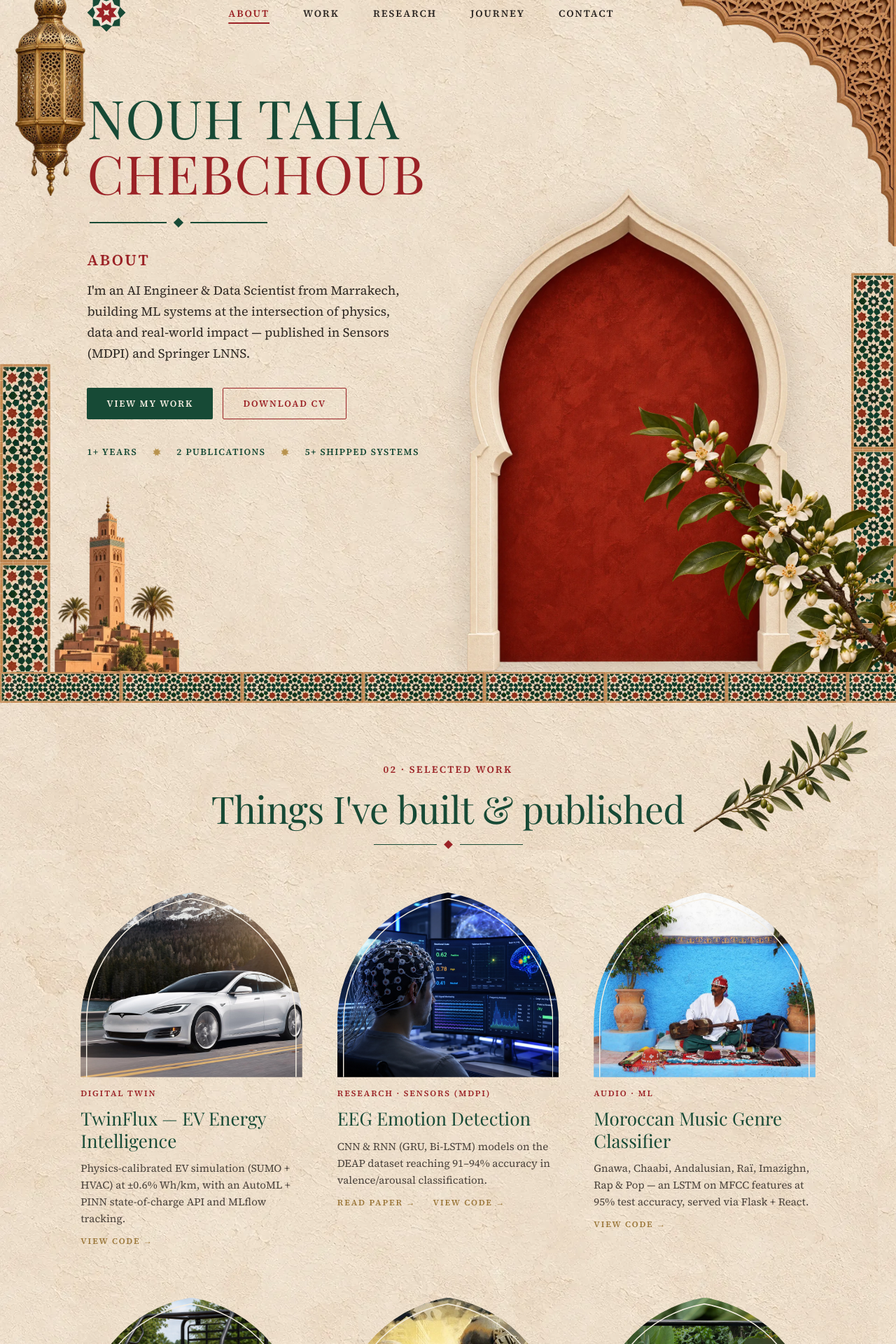
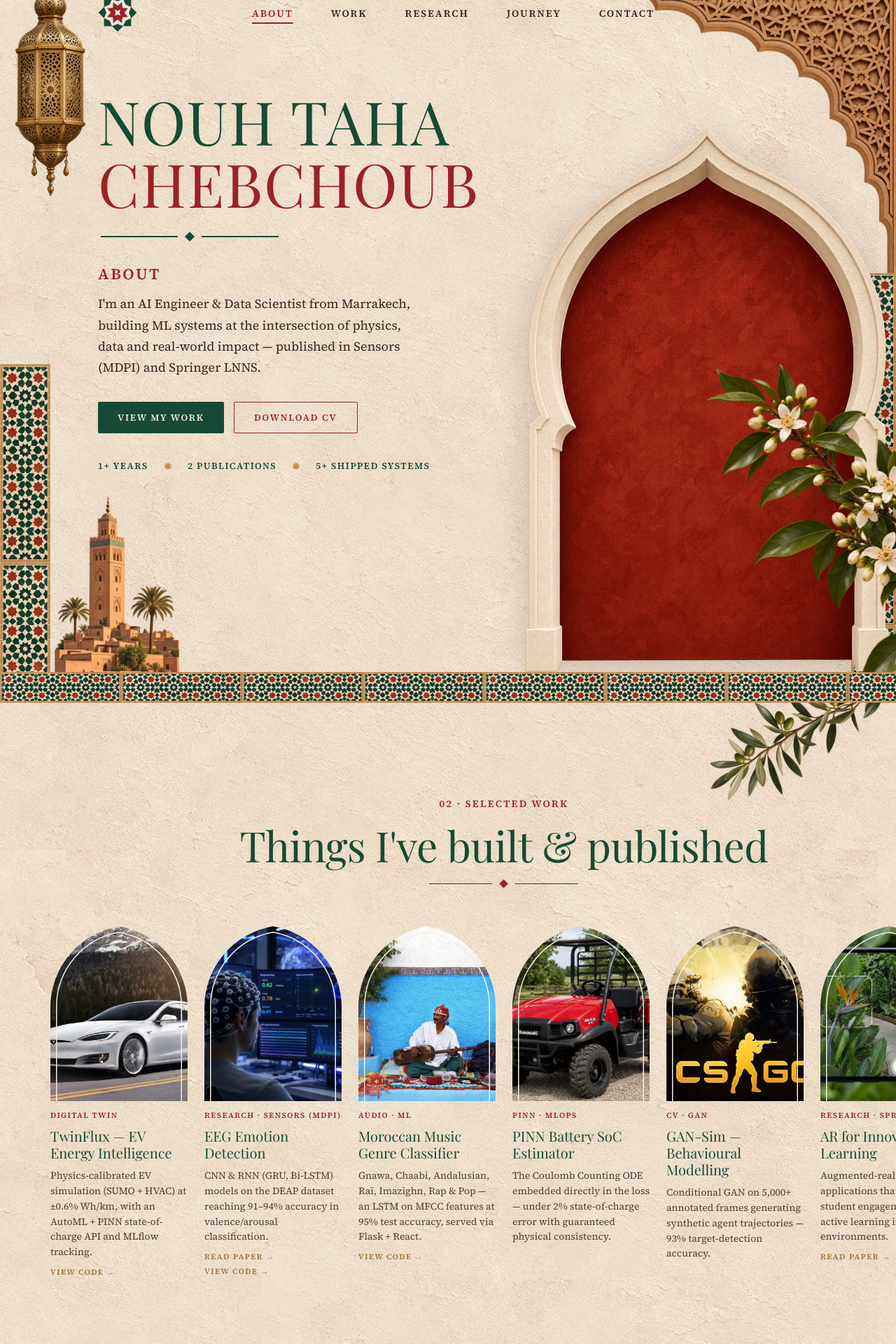
Before and after one commit to Chabachib/Portfolio, a Next.js app: page / in a window 1280 px wide. Shown: the part 40-1960 px from the top of the page at 70% size. Built offline with nearby package versions, Linux system fonts and the light colour scheme.

Commit message:
feat: fit each section to one screen and root olive branches in the doorway

```diff
--- a/app/globals.css
+++ b/app/globals.css
@@ -16,8 +16,7 @@
   --display: var(--font-display, "Playfair Display"), Georgia, serif;
   --body:    var(--font-body, "Source Serif 4"), Georgia, serif;
 
-  --pad-x:   min(140px, 9.72vw);           /* hero text inset, 140px at 1440 */
-  --sec-pad: clamp(20px, 9vw, 130px);      /* section side padding */
+  --sec-pad: clamp(20px, 9vw, 130px);      /* side padding outside the desktop artboards */
 }
 
 * { box-sizing: border-box; margin: 0; padding: 0 }
@@ -41,6 +40,16 @@ a:focus-visible { outline: 2px solid var(--red); outline-offset: 4px }
 .gold  { color: var(--gold-light) }
 .cream { color: var(--cream) }
 
+/* ───────────────── SCREENS ─────────────────
+   On desktop every section is a 1440×1000 artboard (the FigCraft frame) scaled with
+   `zoom` so it always fits the window — see the fit script in app/layout.tsx. */
+.stage {
+  position: relative;
+  width: 1440px; height: 1000px;
+  margin: 0 auto;
+  zoom: var(--z, 1);
+}
+
 /* ───────────────── TYPE + ORNAMENTS ───────────────── */
 .eyebrow {
   font: 600 14px/1.3 var(--body);
@@ -54,10 +63,7 @@ a:focus-visible { outline: 2px solid var(--red); outline-offset: 4px }
   display: flex; flex-direction: column; align-items: center;
   gap: 16px; text-align: center;
 }
-.section-title {
-  font: 400 clamp(36px, 4.2vw, 60px)/1.15 var(--display);
-  letter-spacing: -0.01em;
-}
+.section-title { font: 400 60px/1.15 var(--display); letter-spacing: -0.01em }
 .section-title em { font-style: italic; color: var(--red) }
 
 .divider { display: flex; align-items: center; gap: 12px }
@@ -67,7 +73,7 @@ a:focus-visible { outline: 2px solid var(--red); outline-offset: 4px }
 .accent-gold .divider-line, .accent-gold .divider-diamond { background: var(--gold-light) }
 
 .zellige-band {
-  position: absolute; top: 0; left: 0; right: 0; height: 44px;
+  position: absolute; top: 0; left: 0; right: 0; height: 44px; z-index: 2;
   background: url('/assets/moroccan/zellige-h.webp') repeat-x left center / auto 44px;
 }
 .zellige-v { background: url('/assets/moroccan/zellige.webp') repeat-y center top / 100% auto }
@@ -87,24 +93,22 @@ a:focus-visible { outline: 2px solid var(--red); outline-offset: 4px }
 .btn-outline-gold { border: 1.5px solid var(--gold-light); color: var(--gold-light) }
 .btn-outline-gold:hover { background: var(--gold-light); color: var(--green-deep) }
 
-/* ───────────────── HERO (desktop: 1440×1000 design) ───────────────── */
-.hero {
-  position: relative; isolation: isolate;
-  height: 1000px; overflow: hidden;
-}
-.hero-inner { position: relative; max-width: 1440px; height: 100%; margin: 0 auto }
+/* ───────────────── HERO ───────────────── */
+.hero { position: relative; isolation: isolate; overflow: hidden }
+.hero-inner { position: relative; width: 1440px; height: 1000px; margin: 0 auto; zoom: var(--z, 1) }
 
-.hero-corner { position: absolute; top: 0; right: 0; width: min(418px, 29vw); height: auto; z-index: 1 }
-.hero-zellige-right { position: absolute; top: 430px; right: 0; bottom: 0; width: 64px; z-index: 1 }
-.hero-zellige-left  { position: absolute; top: 560px; left: 0; bottom: 0; width: 72px; z-index: 1 }
-.hero-lantern { position: absolute; top: -40px; left: 22px; width: 100px; height: auto; z-index: 3 }
+/* edge ornaments hug the window edges and scale with the artboard */
+.hero-corner { position: absolute; top: 0; right: 0; width: 418px; height: auto; z-index: 1; zoom: var(--z, 1) }
+.hero-zellige-right { position: absolute; top: 430px; right: 0; bottom: 0; width: 64px; z-index: 1; zoom: var(--z, 1) }
+.hero-zellige-left  { position: absolute; top: 560px; left: 0; bottom: 0; width: 72px; z-index: 1; zoom: var(--z, 1) }
+.hero-lantern { position: absolute; top: -40px; left: 22px; width: 100px; height: auto; z-index: 3; zoom: var(--z, 1) }
 
 .nav {
-  position: absolute; top: 30px; left: var(--pad-x); z-index: 5;
-  display: flex; align-items: center; gap: min(164px, 11.4vw);
+  position: absolute; top: 30px; left: 140px; z-index: 5;
+  display: flex; align-items: center; gap: 164px;
 }
 .nav-logo svg { display: block; width: 56px; height: 56px }
-.nav ul { display: flex; gap: min(54px, 3.75vw) }
+.nav ul { display: flex; gap: 54px }
 .nav ul a {
   font: 600 14px/1 var(--body);
   letter-spacing: 0.14em; text-transform: uppercase;
@@ -117,9 +121,9 @@ a:focus-visible { outline: 2px solid var(--red); outline-offset: 4px }
   text-decoration: underline; text-decoration-thickness: 1.5px; text-underline-offset: 8px;
 }
 
-.hero-intro { position: absolute; top: 168px; left: var(--pad-x); width: 600px; z-index: 4 }
+.hero-intro { position: absolute; top: 168px; left: 140px; width: 600px; z-index: 4 }
 .hero-name {
-  font: 400 min(86px, 5.97vw)/1.04 var(--display);
+  font: 400 86px/1.04 var(--display);
   letter-spacing: 0.02em; text-transform: uppercase;
 }
 .hero-name span { display: block }
@@ -136,33 +140,32 @@ a:focus-visible { outline: 2px solid var(--red); outline-offset: 4px }
 }
 .hero-stats svg { color: var(--gold); display: block }
 
-.hero-arch { position: absolute; right: min(170px, 11.8vw); bottom: 0; width: min(520px, 36.1vw); z-index: 2 }
+.hero-arch { position: absolute; right: 170px; bottom: 0; width: 520px; z-index: 2 }
 .hero-arch-img { width: 100%; height: auto; filter: drop-shadow(0 10px 26px rgba(59, 42, 26, 0.2)) }
 .hero-photo {
   position: absolute; left: 50%; bottom: 0; transform: translateX(-50%);
   width: 112%; max-width: none; height: auto;
 }
 .hero-koutoubia { position: absolute; left: 78px; bottom: -7px; width: 178px; height: auto; z-index: 3 }
-.hero-blossom { position: absolute; right: -30px; bottom: -60px; width: min(460px, 32vw); height: auto; z-index: 4 }
+.hero-blossom { position: absolute; right: -30px; bottom: -60px; width: 460px; height: auto; z-index: 4 }
 
-/* ───────────────── WORK ───────────────── */
-.work {
-  position: relative; overflow: hidden;
-  display: flex; flex-direction: column; align-items: center; gap: 64px;
-  padding: 130px var(--sec-pad) 120px;
+/* ───────────────── WORK — an arcade of six arches ───────────────── */
+.work { position: relative; overflow: hidden }
+.work-stage {
+  display: flex; flex-direction: column; align-items: center; justify-content: center;
+  gap: 56px; padding-top: 44px;
 }
+/* olive branch rooted under the zellige band, hanging into the section */
 .work-olive {
-  position: absolute; top: 70px; right: max(40px, calc(50% - 680px));
-  width: 250px; height: auto;
+  position: absolute; top: -8px; right: -34px; z-index: 1;
+  width: 300px; height: auto;
+  transform: rotate(180deg);
+  zoom: var(--z, 1);
 }
-.work-grid {
-  width: 100%;
-  display: grid; grid-template-columns: repeat(3, minmax(0, 360px));
-  justify-content: center; column-gap: 50px; row-gap: 72px;
-}
-.card { display: flex; flex-direction: column; gap: 12px }
+.work-grid { display: grid; grid-template-columns: repeat(6, 196px); gap: 24px }
+.card { display: flex; flex-direction: column; gap: 10px }
 .card-media {
-  position: relative; aspect-ratio: 360 / 300;
+  position: relative; aspect-ratio: 196 / 250;
   clip-path: url(#arch-card);
   background: #D9CDB8;
 }
@@ -173,12 +176,12 @@ a:focus-visible { outline: 2px solid var(--red); outline-offset: 4px }
   width: calc(100% - 16px); height: calc(100% - 8px);
   stroke: var(--cream); stroke-width: 1.5;
 }
-.card .eyebrow { margin-top: 4px }
-.card h3 { font: 400 26px/1.2 var(--display); color: var(--green) }
-.card p { font: 400 15px/1.6 var(--body); color: var(--ink-3) }
-.card-links { display: flex; flex-wrap: wrap; gap: 8px 24px }
+.card .eyebrow { margin-top: 4px; font-size: 11px; letter-spacing: 0.14em }
+.card h3 { font: 400 20px/1.2 var(--display); color: var(--green) }
+.card p { font: 400 14px/1.55 var(--body); color: var(--ink-3) }
+.card-links { display: flex; flex-wrap: wrap; gap: 6px 18px }
 .card-links a {
-  font: 600 12px/1.4 var(--body); letter-spacing: 0.16em; text-transform: uppercase;
+  font: 600 11px/1.4 var(--body); letter-spacing: 0.14em; text-transform: uppercase;
   color: var(--gold-text); transition: color .2s;
 }
 .card-links a:hover { color: var(--red) }
@@ -186,8 +189,6 @@ a:focus-visible { outline: 2px solid var(--red); outline-offset: 4px }
 /* ───────────────── JOURNEY ───────────────── */
 .journey {
   position: relative; isolation: isolate; overflow: hidden;
-  display: flex; flex-direction: column; align-items: center; gap: 64px;
-  padding: 140px var(--sec-pad) 130px;
   background: var(--green-deep); color: var(--cream);
 }
 .journey::before {
@@ -195,49 +196,67 @@ a:focus-visible { outline: 2px solid var(--red); outline-offset: 4px }
   background: url('/assets/moroccan/plaster.webp') repeat / 1254px;
   mix-blend-mode: overlay; opacity: 0.4;
 }
+.journey-stage {
+  display: flex; flex-direction: column; align-items: center; justify-content: center;
+  gap: 44px; padding-top: 44px;
+}
+.journey .section-title { font-size: 54px }
 .journey-grid {
-  width: 100%; max-width: 1180px;
+  width: 1180px;
   display: grid; grid-template-columns: minmax(0, 1fr) 460px; gap: 100px;
 }
-.col-title { margin-bottom: 34px; letter-spacing: 0.18em }
-.timeline { display: flex; flex-direction: column; gap: 34px }
+.col-title { margin-bottom: 26px; letter-spacing: 0.18em }
+.timeline { display: flex; flex-direction: column; gap: 24px }
 .timeline li { display: flex; gap: 22px }
 .timeline-star { flex-shrink: 0; margin-top: 1px; color: var(--gold-light) }
 .timeline .eyebrow { display: block; margin-bottom: 6px }
-.timeline h4 { font: 400 28px/1.25 var(--display); color: var(--cream) }
-.timeline p { margin-top: 6px; font: 400 16px/1.5 var(--body); color: var(--cream-muted) }
+.timeline h4 { font: 400 26px/1.25 var(--display); color: var(--cream) }
+.timeline p { margin-top: 4px; font: 400 16px/1.45 var(--body); color: var(--cream-muted) }
 .publications {
-  margin-top: 34px; padding: 26px;
+  margin-top: 26px; padding: 22px;
   border: 1px solid var(--gold-light);
-  display: flex; flex-direction: column; gap: 14px;
+  display: flex; flex-direction: column; gap: 12px;
 }
 .publications a { display: flex; flex-direction: column; gap: 4px }
 .pub-title { font: 400 18px/1.35 var(--display); color: var(--cream); transition: color .2s }
 .pub-doi { font: 400 13px/1.4 var(--body); color: var(--cream-muted); word-break: break-all }
 .publications a:hover .pub-title { color: var(--gold-light) }
 
-/* ───────────────── CONTACT ───────────────── */
-.contact {
-  position: relative; overflow: hidden;
-  display: flex; justify-content: center;
-  padding: 120px 20px 110px;
+/* ───────────────── CONTACT + FOOTER (one screen) ───────────────── */
+.contact { position: relative; overflow: hidden }
+.contact-stage {
+  height: 886px; zoom: var(--zc, 1);
+  display: flex; align-items: center; justify-content: center;
 }
-.contact-olive { position: absolute; width: 380px; height: auto; pointer-events: none }
-.contact-olive.left  { top: 560px; left: max(-60px, calc(50% - 570px)) }
-.contact-olive.right { top: 158px; right: max(-60px, calc(50% - 670px)); transform: rotate(180deg) }
-.doorway { position: relative; width: min(700px, 100%); min-height: 640px; display: flex; justify-content: center }
-.doorway-arch { position: absolute; inset: 0; width: 100%; height: 100% }
+.doorway { position: relative; width: 700px; height: 640px; display: flex; justify-content: center }
+.doorway-arch { position: absolute; inset: 0; width: 100%; height: 100%; z-index: 0 }
 .door-outer { stroke: var(--gold); stroke-width: 1.5 }
 .door-inner { stroke: var(--green); stroke-width: 1 }
+
+/* the branches grow from the sill and climb the jambs toward the arch */
+.door-branch {
+  position: absolute; bottom: -12px; z-index: 1;
+  height: 360px; width: auto; max-width: none;
+  filter: drop-shadow(0 4px 6px rgba(59, 42, 26, 0.18));
+  pointer-events: none;
+}
+.door-branch.left  { left: -60px }
+.door-branch.right { right: -60px }
+.doorway-sill {
+  position: absolute; left: -110px; right: -110px; bottom: -16px; height: 7px; z-index: 2;
+  border-top: 1.5px solid var(--gold);
+  border-bottom: 1px solid var(--green);
+}
+
 .doorway-content {
-  position: relative; width: min(520px, 84%);
-  margin-top: 120px; padding-bottom: 80px;
+  position: relative; z-index: 3; width: 520px;
+  margin-top: 120px;
   display: flex; flex-direction: column; align-items: center; gap: 18px;
   text-align: center;
 }
-.doorway-content .section-title { font-size: clamp(38px, 4.5vw, 64px) }
+.doorway-content .section-title { font-size: 64px }
 .doorway-content p { max-width: 460px; font: 400 18px/1.65 var(--body); color: var(--ink-2) }
-.doorway-content .btn { margin-top: 8px; text-transform: uppercase; overflow-wrap: anywhere }
+.doorway-content .btn { margin-top: 8px; overflow-wrap: anywhere }
 .contact-links { display: flex; flex-wrap: wrap; justify-content: center; align-items: center; gap: 14px }
 .contact-links a {
   font: 600 13px/1.4 var(--body); letter-spacing: 0.16em; text-transform: uppercase;
@@ -246,7 +265,6 @@ a:focus-visible { outline: 2px solid var(--red); outline-offset: 4px }
 .contact-links a:hover { color: var(--green) }
 .contact-links svg { color: var(--gold) }
 
-/* ───────────────── FOOTER ───────────────── */
 .footer { position: relative; padding-top: 44px; background: var(--green-deep) }
 .footer-row {
   display: flex; flex-wrap: wrap; align-items: center; justify-content: space-between; gap: 12px 24px;
@@ -272,18 +290,21 @@ a:focus-visible { outline: 2px solid var(--red); outline-offset: 4px }
   .reveal, .reveal-stagger > * { opacity: 1; transform: none; transition: none }
 }
 
-/* ───────────────── RESPONSIVE ───────────────── */
-@media (max-width: 1100px) {
-  .work-grid { grid-template-columns: repeat(2, minmax(0, 360px)) }
+/* ───────────────── DESKTOP: snap screen by screen ───────────────── */
+@media (min-width: 1200px) {
+  html { scroll-snap-type: y proximity }
+  .hero, .work, .journey, .finale { scroll-snap-align: start }
 }
 
-/* stacked hero: follows the 430px mobile design, scaled with the viewport */
+/* ───────────────── BELOW 1200px: fluid layout (430px mobile design) ───────────────── */
 @media (max-width: 1199px) {
   .desktop-only { display: none }
+  .stage, .hero-inner, .hero-corner, .hero-zellige-right, .hero-zellige-left, .hero-lantern, .work-olive { zoom: 1 }
+  .stage { width: auto; height: auto }
+  .section-title, .journey .section-title { font-size: clamp(34px, 7vw, 54px) }
 
-  .hero { height: auto }
-  .hero-inner { height: auto; display: flex; flex-direction: column; align-items: center }
-
+  /* hero */
+  .hero-inner { width: auto; height: auto; display: flex; flex-direction: column; align-items: center }
   .hero-corner { width: min(33vw, 300px) }
   .hero-zellige-right { top: 34vw; width: clamp(20px, 5.6vw, 40px) }
   .hero-zellige-left { top: auto; height: 46%; width: clamp(28px, 7.9vw, 56px) }
@@ -309,26 +330,66 @@ a:focus-visible { outline: 2px solid var(--red); outline-offset: 4px }
   .hero-koutoubia { left: 6vw; bottom: -2px; width: min(25.6vw, 180px) }
   .hero-blossom { right: -12px; bottom: -12px; width: min(58vw, 420px) }
 
-  .contact-olive { width: min(36vw, 300px) }
-  .contact-olive.left { top: auto; bottom: 30px; left: -40px }
-  .contact-olive.right { top: 40px; right: -40px }
-}
+  /* work: swipe through the arches */
+  .work { padding: 110px 0 56px }
+  .work-stage { padding-top: 0; gap: 36px }
+  .work-olive { top: -6px; right: -24px; width: min(36vw, 240px) }
+  .work-grid {
+    width: 100%;
+    display: flex; overflow-x: auto; scroll-snap-type: x mandatory;
+    gap: 20px; padding: 4px calc(50% - min(29vw, 150px)) 14px;
+    scrollbar-width: none;
+  }
+  .work-grid::-webkit-scrollbar { display: none }
+  .card { flex: 0 0 min(58vw, 300px); scroll-snap-align: center }
+  .card h3 { font-size: 22px }
+  .card p { font-size: 14.5px }
 
-@media (max-width: 960px) {
-  .journey-grid { grid-template-columns: minmax(0, 1fr); gap: 56px }
-  .timeline h4 { font-size: 24px }
+  /* journey: experience and education side by side, swipeable when narrow */
+  .journey { padding: 100px 0 56px }
+  .journey-stage { padding-top: 0; gap: 36px }
+  .journey-grid {
+    width: 100%;
+    display: flex; overflow-x: auto; scroll-snap-type: x mandatory;
+    gap: 24px; padding: 0 max(20px, calc(50% - 482px)) 8px;
+    scrollbar-width: none;
+  }
+  .journey-grid::-webkit-scrollbar { display: none }
+  .journey-col { flex: 0 0 min(84vw, 460px); scroll-snap-align: center }
+  .timeline h4 { font-size: 23px }
+
+  /* contact */
+  .contact-stage { padding: 90px 20px 80px }
+  .doorway { width: min(700px, 100%); height: auto; min-height: 640px }
+  .doorway-content { width: min(520px, 84%); padding-bottom: 80px }
+  .doorway-content .section-title { font-size: clamp(36px, 7.4vw, 64px) }
 }
 
 @media (max-width: 700px) {
-  .work { padding-top: 140px; gap: 48px }
-  .work-olive { top: 52px; right: -10px; width: 130px }
-  .work-grid { grid-template-columns: minmax(0, 420px); row-gap: 56px }
-  .journey { padding-top: 110px; gap: 48px }
-  .contact { padding: 80px 16px 90px }
+  .section-head { padding: 0 20px; gap: 12px }
+  .section-title, .journey .section-title { font-size: clamp(30px, 8vw, 40px) }
+
+  .work { padding: 84px 0 36px }
+  .work-stage { gap: 28px }
+
+  .journey { padding: 76px 0 40px }
+  .journey-stage { gap: 26px }
+  .col-title { margin-bottom: 18px }
+  .timeline { gap: 18px }
+  .timeline h4 { font-size: 21px }
+  .timeline p { font-size: 14.5px }
+  .publications { margin-top: 18px; padding: 16px }
+  .pub-title { font-size: 16px }
+
+  .contact-stage { padding: 56px 16px 40px }
   .doorway { min-height: 0 }
-  .doorway-content { width: 86%; margin-top: 30vw; padding-bottom: 70px }
+  .doorway-content { width: 86%; margin-top: 26vw; padding-bottom: 110px }
   .doorway-content p { font-size: 16px }
   .doorway-content .btn { padding: 14px 16px; font-size: 11px; letter-spacing: 0.06em }
-  .contact-olive { display: none }
-  .footer-row { flex-direction: column; text-align: center }
+  .door-branch { height: min(48vw, 200px); bottom: -8px }
+  .door-branch.left  { left: -16px }
+  .door-branch.right { right: -16px }
+  .doorway-sill { left: -20px; right: -20px; bottom: -12px }
+  .footer-row { padding: 22px 20px 24px; font-size: 11px }
+  .footer-row span:nth-child(2) { display: none }
 }
--- a/app/layout.tsx
+++ b/app/layout.tsx
@@ -28,10 +28,28 @@ export const viewport: Viewport = {
   themeColor: '#EEE5D6',
 }
 
+// Desktop sections are 1440×1000 artboards scaled to fit the window (CSS `zoom`).
+// --z: regular sections, --zc: the contact artboard (1440×886), which shares the screen with the footer.
+const fitScript = `(function(){
+  var FOOTER = 117;
+  function fit() {
+    var w = document.documentElement.clientWidth, h = window.innerHeight;
+    var s = document.documentElement.style;
+    s.setProperty('--z', Math.min(w / 1440, h / 1000, 1.5));
+    s.setProperty('--zc', Math.min(w / 1440, (h - FOOTER) / 886, 1.5));
+  }
+  fit();
+  window.addEventListener('resize', fit);
+})();`
+
 export default function RootLayout({ children }: { children: React.ReactNode }) {
   return (
-    <html lang="en" className={`${playfair.variable} ${sourceSerif.variable}`}>
-      <body>{children}</body>
+    // suppressHydrationWarning: the fit script sets --z/--zc on <html> before React hydrates
+    <html lang="en" className={`${playfair.variable} ${sourceSerif.variable}`} suppressHydrationWarning>
+      <body>
+        <script dangerouslySetInnerHTML={{ __html: fitScript }} />
+        {children}
+      </body>
     </html>
   )
 }
--- a/components/Contact.tsx
+++ b/components/Contact.tsx
@@ -3,11 +3,14 @@ import { Doorway, Rosette, Star8 } from './Ornaments'
 export default function Contact() {
   return (
     <section className="contact" id="contact">
-      <img className="contact-olive left" src="/assets/moroccan/olive.webp" alt="" width={800} height={510} loading="lazy" />
-      <img className="contact-olive right" src="/assets/moroccan/olive.webp" alt="" width={800} height={510} loading="lazy" />
-
+      <div className="stage contact-stage">
         <div className="doorway reveal">
           <Doorway className="doorway-arch" />
+          {/* olive branches rooted at the sill, climbing the doorway's jambs */}
+          <img className="door-branch left" src="/assets/moroccan/olive-climb.webp" alt="" width={560} height={1354} loading="lazy" />
+          <img className="door-branch right" src="/assets/moroccan/olive-climb-r.webp" alt="" width={560} height={1354} loading="lazy" />
+          <div className="doorway-sill" aria-hidden="true" />
+
           <div className="doorway-content">
             <Rosette size={56} />
             <span className="eyebrow red">04 · Contact</span>
@@ -28,6 +31,7 @@ export default function Contact() {
             </div>
           </div>
         </div>
+      </div>
     </section>
   )
 }
--- a/components/Journey.tsx
+++ b/components/Journey.tsx
@@ -45,6 +45,7 @@ export default function Journey() {
     <section className="journey" id="journey">
       <div className="zellige-band" aria-hidden="true" />
 
+      <div className="stage journey-stage">
         <div className="section-head reveal">
           <span className="eyebrow gold">03 · Journey</span>
           <h2 className="section-title cream">Where I&apos;ve worked &amp; studied</h2>
@@ -52,11 +53,11 @@ export default function Journey() {
         </div>
 
         <div className="journey-grid reveal">
-        <div>
+          <div className="journey-col">
             <h3 className="eyebrow gold col-title">Experience</h3>
             <Timeline items={experience} />
           </div>
-        <div>
+          <div className="journey-col">
             <h3 className="eyebrow gold col-title">Education</h3>
             <Timeline items={education} />
             <div className="publications" id="publications">
@@ -72,6 +73,7 @@ export default function Journey() {
         </div>
 
         <a className="btn btn-outline-gold reveal" href="/docs/CV.pdf" download="Nouh_Taha_CHEBCHOUB_CV.pdf">Download full CV</a>
+      </div>
     </section>
   )
 }
--- a/components/Ornaments.tsx
+++ b/components/Ornaments.tsx
@@ -44,24 +44,25 @@ export function Divider({ className }: { className?: string }) {
   )
 }
 
-// Pointed arch for project images, normalised to the element's box (360×300 in the design).
+// Tall pointed arch for project images, normalised to the element's box (196×250 in the design).
 export function ArchDefs() {
   return (
     <svg width="0" height="0" style={{ position: 'absolute' }} aria-hidden="true">
       <defs>
         <clipPath id="arch-card" clipPathUnits="objectBoundingBox">
-          <path d="M0,1 L0,0.70993 A0.6,0.72 0 0 1 0.5,0 A0.6,0.72 0 0 1 1,0.70993 L1,1 Z" />
+          <path d="M0,1 L0,0.4638 A0.6,0.4704 0 0 1 0.5,0 A0.6,0.4704 0 0 1 1,0.4638 L1,1 Z" />
         </clipPath>
       </defs>
     </svg>
   )
 }
 
+// Inner outline of the card arch, inset 8px (180×242 at design size).
 export function ArchOutline({ className }: { className?: string }) {
   return (
-    <svg className={className} viewBox="0 0 344 292" preserveAspectRatio="none" aria-hidden="true">
+    <svg className={className} viewBox="0 0 180 242" preserveAspectRatio="none" aria-hidden="true">
       <path
-        d="M0.75,292 L0.75,203.51 A206.4,206.4 0 0 1 172,0.75 A206.4,206.4 0 0 1 343.25,203.51 L343.25,292"
+        d="M0.75,242 L0.75,106.49 A108,108 0 0 1 90,0.75 A108,108 0 0 1 179.25,106.49 L179.25,242"
         fill="none"
         vectorEffect="non-scaling-stroke"
       />
--- a/components/Projects.tsx
+++ b/components/Projects.tsx
@@ -56,9 +56,11 @@ const projects: Project[] = [
 export default function Projects() {
   return (
     <section className="work" id="work">
+      {/* olive branch tucked under the zellige band, hanging into the section */}
+      <img className="work-olive" src="/assets/moroccan/olive.webp" alt="" width={800} height={510} loading="lazy" />
       <div className="zellige-band" aria-hidden="true" />
-      <img className="work-olive" src="/assets/moroccan/olive.webp" alt="" width={800} height={510} loading="lazy" />
 
+      <div className="stage work-stage">
         <div className="section-head reveal">
           <span className="eyebrow red">02 · Selected work</span>
           <h2 className="section-title green">Things I&apos;ve built &amp; published</h2>
@@ -84,6 +86,7 @@ export default function Projects() {
             </article>
           ))}
         </div>
+      </div>
     </section>
   )
 }
```
Also changed, not shown: app/page.tsx (+5 -2 lines), public/assets/moroccan/olive-climb-r.webp (added), public/assets/moroccan/olive-climb.webp (added). Lines whose indentation alone changed are shown as unchanged.
